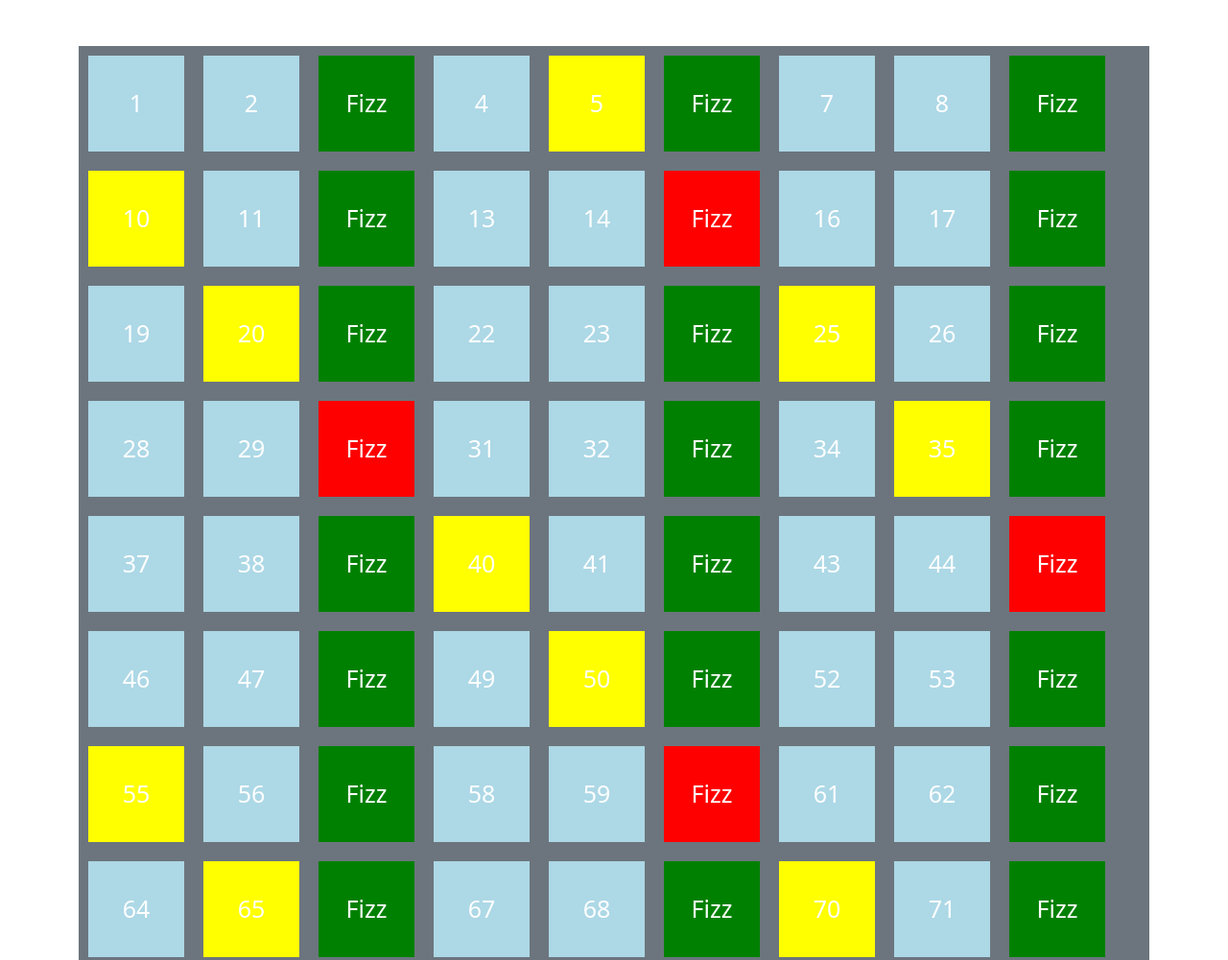
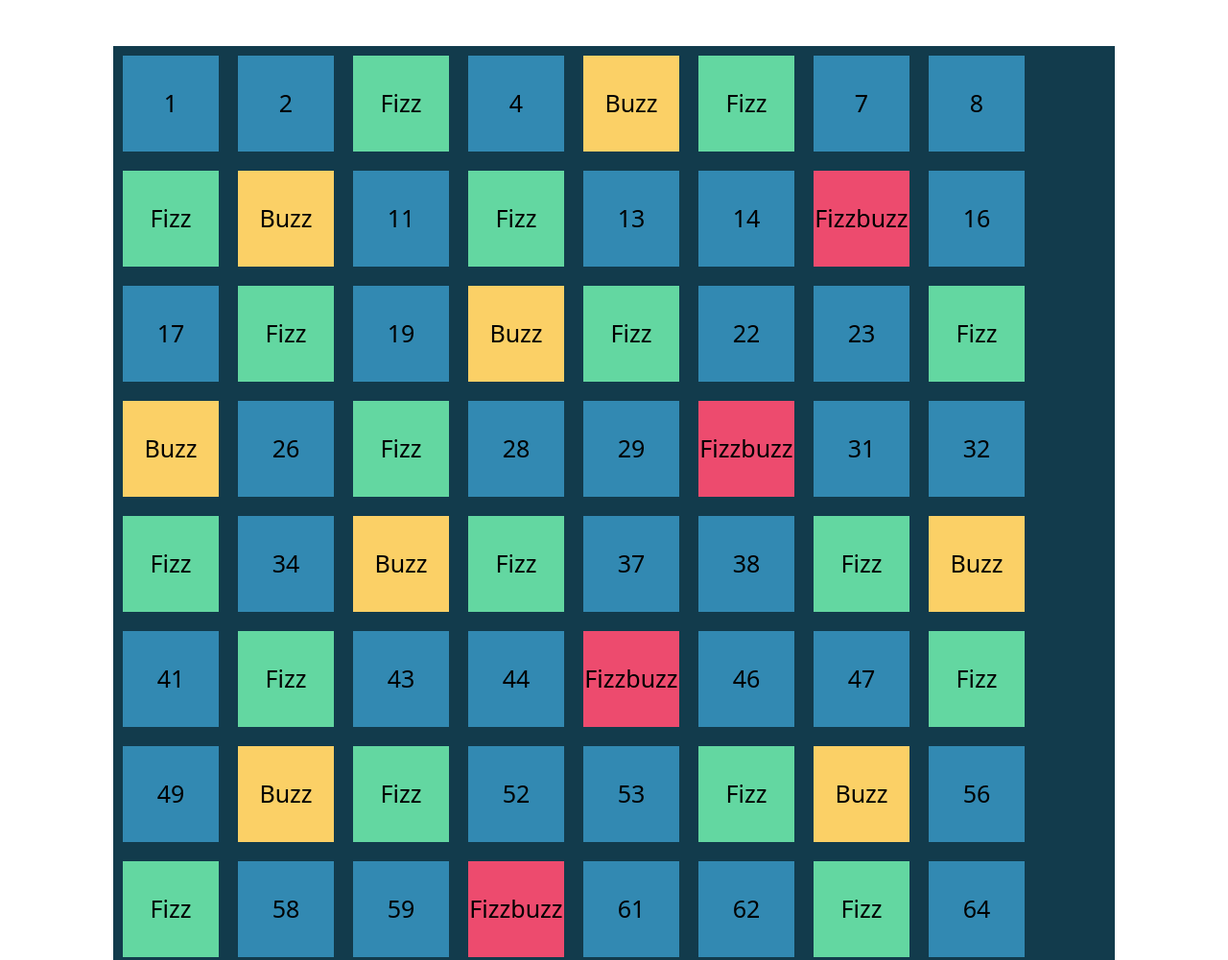
Before and after one commit to Titho93/js-fizzbuzz, a plain HTML site: page index.html in a window 1280 px wide. Shown: the top 1001 px of the page at 96% size. Drawn offline with nearby package versions, Linux system fonts and the light colour scheme.

Commit message:
[fix]current color

```diff
--- a/css/style.css
+++ b/css/style.css
@@ -1,3 +1,5 @@
+
+
 .square{
   display: flex;
   justify-content: center;
@@ -6,18 +8,22 @@
   height: 100px;
   margin: 10px;
   font-size: 25px;
-  background-color: lightblue;
-  color: white;
+  background-color: #3289B2;
+  color: black;
+}
+
+.darkblue {
+  background-color: #123B4C;
 }
 
 .green {
-  background-color: green;
+  background-color: #63D7A1;
 }
 
 .yellow {
-  background-color: yellow;
+  background-color: #FBD066;
 }
 
 .red {
-  background-color: red;
+  background-color: #ED4B6E;
 }
--- a/index.html
+++ b/index.html
@@ -12,8 +12,8 @@
 </head>
 <body>
 
-  <div class="container my-5">
-    <div class="d-flex flex-wrap bg-secondary  squares">
+  <div class="container py-5 px-5 ">
+    <div class="d-flex flex-wrap darkblue  squares">
 
     </div>
   </div>
--- a/js/script.js
+++ b/js/script.js
@@ -7,15 +7,17 @@ for(let i = 1; i <= 100; i++){
 
   if(!(i % 3)){
     square.classList.add('green');
-    square.textContent = 'Fizz'
+    square.textContent = 'Fizz';
   }
 
   if(!(i % 5)){
     square.classList.add('yellow');
+    square.textContent = 'Buzz';
   }
 
   if(!(i % 15)){
     square.classList.add('red');
+    square.textContent = 'Fizzbuzz';
   }
 
   squareContainer.append(square);
```
